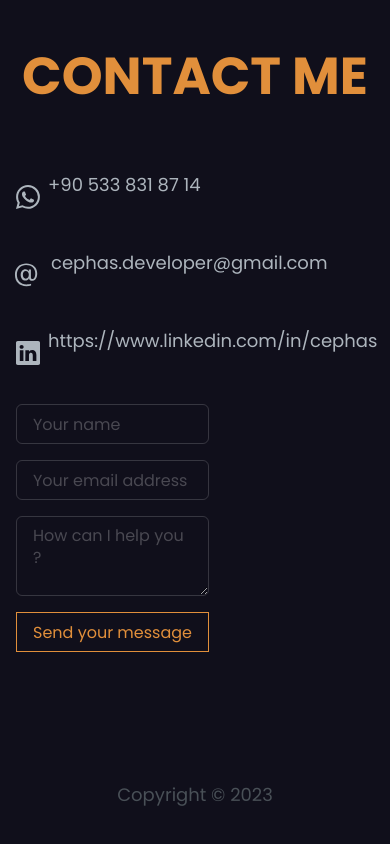
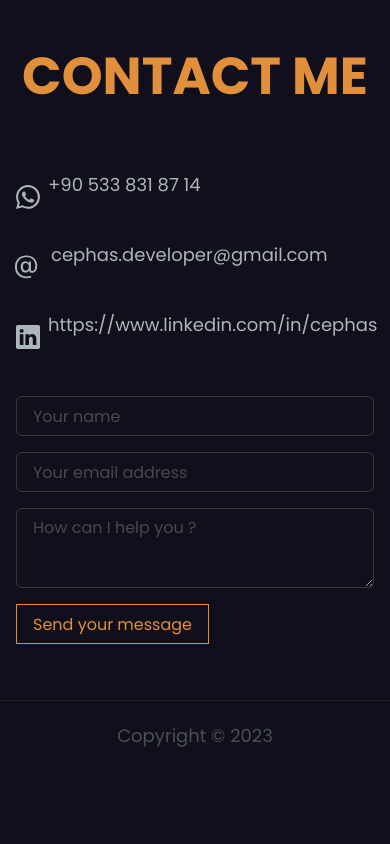
Before and after one commit to cephas-n/portfolio, a React (Vite) app: page / in a window 390 px wide. Shown: the part 5578-6422 px from the top of the page. After the commit the page ends 6353 px from the top, so only its background shows below. Built offline with nearby package versions, Linux system fonts and the light colour scheme.

Commit message:
make contact section responsive

```diff
--- a/src/App.tsx
+++ b/src/App.tsx
@@ -1,4 +1,4 @@
-import { Box, Container } from "@chakra-ui/react";
+import { Box, Container, Text } from "@chakra-ui/react";
 import About from "./components/About";
 import Contact from "./components/Contact";
 import Hero from "./components/Hero";
@@ -24,6 +24,11 @@ const App = () => {
       <Section>
         <Contact />
       </Section>
+      <Box as="footer" borderTop="1px" borderColor="whiteAlpha.100" paddingTop={5}>
+        <Text textAlign="center" color="gray.700">
+          Copyright &copy; 2023
+        </Text>
+      </Box>
     </Box>
   );
 };
--- a/src/components/Contact.tsx
+++ b/src/components/Contact.tsx
@@ -8,27 +8,24 @@ const Contact = () => {
     <Box as="footer">
       <Heading as="h2">Contact me</Heading>
       <Flex justifyContent="space-between" flexWrap="wrap">
-        <Box width="min-content">
-          <Link as={HStack} marginBottom={6} color="gray.500">
+        <Flex flexDirection="column" gap={4} width="min-content">
+          <Link as={HStack} color="gray.500">
             <Icon as={BsWhatsapp} boxSize={6} />
             <Text>+90 533 831 87 14</Text>
           </Link>
-          <Link as={HStack} marginBottom={6} color="gray.500">
+          <Link as={HStack} color="gray.500">
             <Icon as={BsAt} boxSize={8} marginLeft="-5px" />
             <Text>cephas.developer@gmail.com</Text>
           </Link>
-          <Link as={HStack} marginBottom={6} color="gray.500">
+          <Link as={HStack} color="gray.500">
             <Icon as={BsLinkedin} boxSize={6} />
             <Text>https://www.linkedin.com/in/cephas</Text>
           </Link>
-        </Box>
-        <Box flexBasis="50%">
+        </Flex>
+        <Box marginTop={8}>
           <ContactForm />
         </Box>
       </Flex>
-      <Text textAlign="center" marginTop={32} color="gray.700">
-        Copyright &copy; 2023
-      </Text>
     </Box>
   );
 };
```
